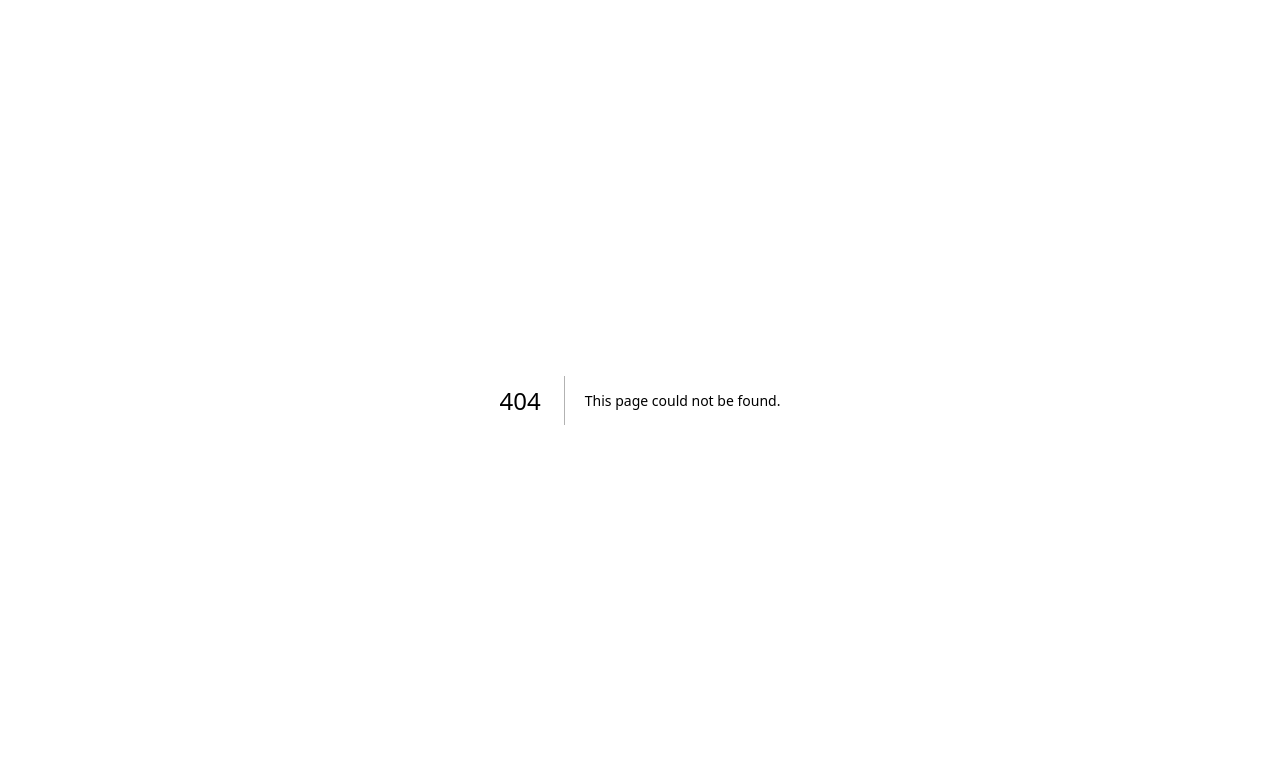
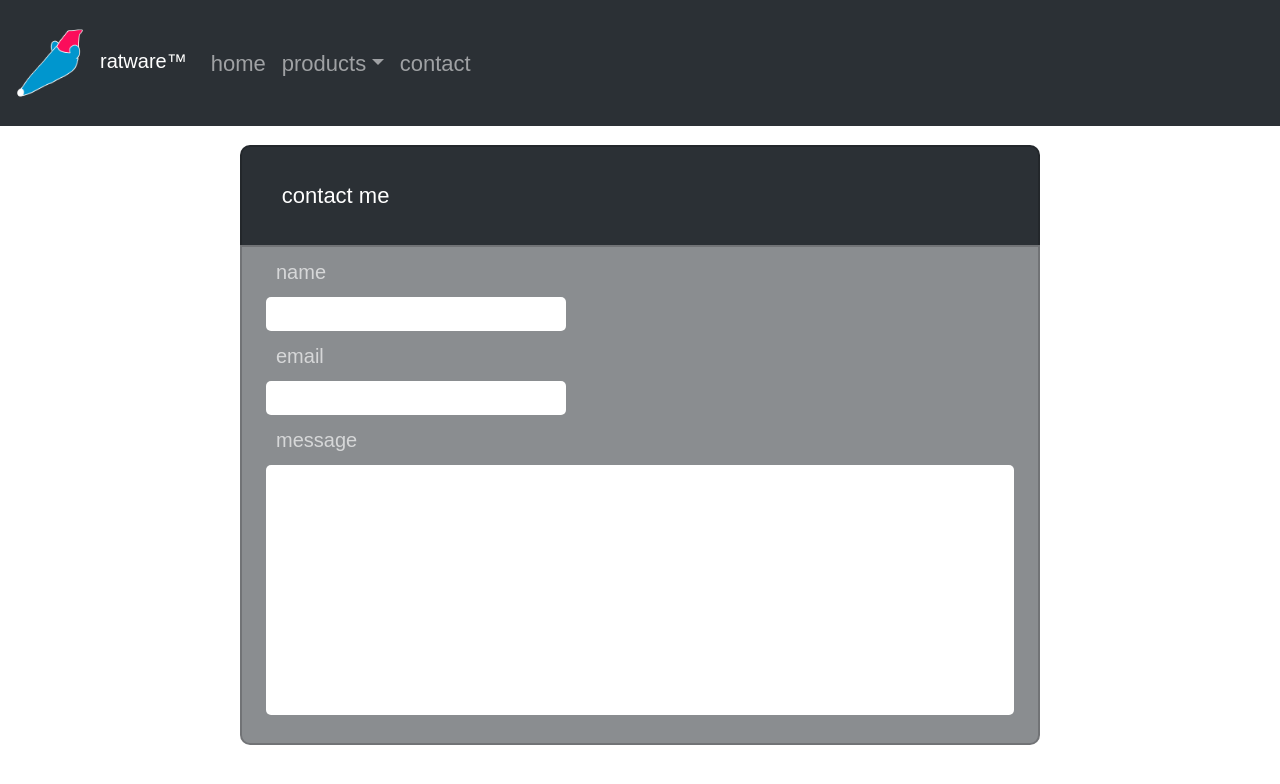
Before and after one commit to yaritorres/ratware, a Next.js app: page /contact in a window 1280 px wide. Before the commit this address had no page. Shown: the top 784 px of the page. Built offline with nearby package versions, Linux system fonts and the light colour scheme.

Commit message:
added and edited contact page, created handmade modal for inputting information such as name, email, and a message. might edit in future with other info types

```diff
--- a/app/components/mainNavbar.tsx
+++ b/app/components/mainNavbar.tsx
@@ -11,10 +11,10 @@ export default function MainNavbar () {
   return (
     <div className={styles.mainBar}>
       <Navbar expand='lg' fixed='top' className='bg-body-tertiary' data-bs-theme='dark'>
-        <Navbar.Brand href='#home' className={styles.brand}>
+        <Navbar.Brand href='/' className={styles.brand}>
           <img
             alt='ratware rat'
-            src='../ratware-logo.png'
+            src='../ratware-logo-blank.png'
             height={100}
             width={100}
           />
@@ -22,11 +22,11 @@ export default function MainNavbar () {
         </Navbar.Brand>
         <Navbar.Toggle aria-controls='basic-navbar-nav' />
         <Nav className={styles.navLinks}>
-          <Nav.Link> home </Nav.Link>
+          <Nav.Link href='/'> home </Nav.Link>
           <NavDropdown title='products'>
-            <NavDropdown.Item> shirts </NavDropdown.Item>
+            <NavDropdown.Item href='/shirts'> shirts </NavDropdown.Item>
           </NavDropdown>
-          <Nav.Link> contact </Nav.Link>
+          <Nav.Link href='/contact'> contact </Nav.Link>
         </Nav>
       </Navbar>
     </div>
--- /dev/null
+++ b/app/contact/page.tsx
@@ -0,0 +1,29 @@
+'use client'
+import styles from 'styles/contact.module.css';
+import Modal from 'react-bootstrap/Modal';
+import Button from 'react-bootstrap/Button';
+import { Container } from 'react-bootstrap';
+
+export default function Contact() {
+  return (
+    <div className={styles.contactLanding}>
+      <div>
+        <div className={styles.formHeader}>
+          <span className={styles.headerText}> contact me </span>
+        </div>
+        <form className={styles.contactForm}>
+          <div className={styles.infoContainer}>
+            <label className={styles.label}> name </label>
+            <input className={styles.input} type='text' />
+            <label className={styles.label}> email </label>
+            <input className={styles.input} type='text' />
+          </div>
+          <div className={styles.messageContainer}>
+            <label className={styles.messageLabel}> message </label>
+            <input className={styles.message} type='text' />
+          </div>
+        </form>
+      </div>
+    </div>
+  )
+}
--- a/app/layout.tsx
+++ b/app/layout.tsx
@@ -1,6 +1,7 @@
 import '../styles/globals.css'
 import type { Metadata } from 'next'
 import { Inter } from 'next/font/google'
+import MainNavbar from './components/mainNavbar'
 
 const inter = Inter({ subsets: ['latin'] })
 
@@ -16,6 +17,7 @@ export default function RootLayout({
 }) {
   return (
     <html lang="en">
+      <MainNavbar />
       <body className={inter.className}>{children}</body>
     </html>
   )
--- a/app/page.tsx
+++ b/app/page.tsx
@@ -1,10 +1,8 @@
 import styles from '../styles/page.module.css'
-import MainNavbar from './components/mainNavbar'
 
 export default function Home() {
   return (
     <main className={styles.main}>
-      <MainNavbar />
     </main>
   )
 }
--- /dev/null
+++ b/styles/contact.module.css
@@ -0,0 +1,77 @@
+.contactLanding {
+  min-height: 100vh;
+  display: flex;
+  flex-direction: column;
+  align-items: center;
+  justify-content: center;
+  padding-top: 7%;
+}
+
+.formHeader {
+  width: 800px;
+  height: 100px;
+  border: solid rgba(0, 0, 0, 0.179) 2px;
+  border-bottom: none;
+  border-radius: 10px 10px 0px 0px;
+  display: flex;
+  flex-direction: row;
+  align-items: center;
+  background-color: rgba(43, 48, 53);
+  color: #fff;
+}
+
+.headerText {
+  font-family: 'Plus Jakarta Sans', sans-serif;
+  font-size: 22px;
+  padding-left: 5%;
+}
+
+.contactForm {
+  width: 800px;
+  height: 500px;
+  border: rgba(0, 0, 0, 0.179) solid 2px;
+  border-radius: 0px 0px 10px 10px;
+  background-color: rgba(43, 48, 53, 0.55);
+  padding: 0% 3% 3% 3%;
+}
+
+.infoContainer {
+  color: rgb(255, 255, 255, 0.65);
+  font-family: 'Plus Jakarta Sans', sans-serif;
+  font-size: 20px;
+}
+
+.label {
+  display: block;
+}
+
+.input {
+  width: 300px;
+  border: transparent solid 2px;
+  border-radius: 5px;
+}
+
+.messageContainer {
+  display: flex;
+  flex-direction: column;
+  justify-content: center;
+  color: rgb(255, 255, 255, 0.65);
+  font-family: 'Plus Jakarta Sans', sans-serif;
+  font-size: 20px;
+}
+
+.messageLabel {
+  display: block;
+  padding: 10px;
+}
+
+.message {
+  width: 100%;
+  height: 250px;
+  border: transparent solid 2px;
+  border-radius: 5px;
+}
+
+.label {
+  padding: 10px;
+}
```
Also changed, not shown: app/pages/_app.tsx (added, +10 -0 lines), public/ratware-logo-blank.png (added), public/ratware-logo.png.
